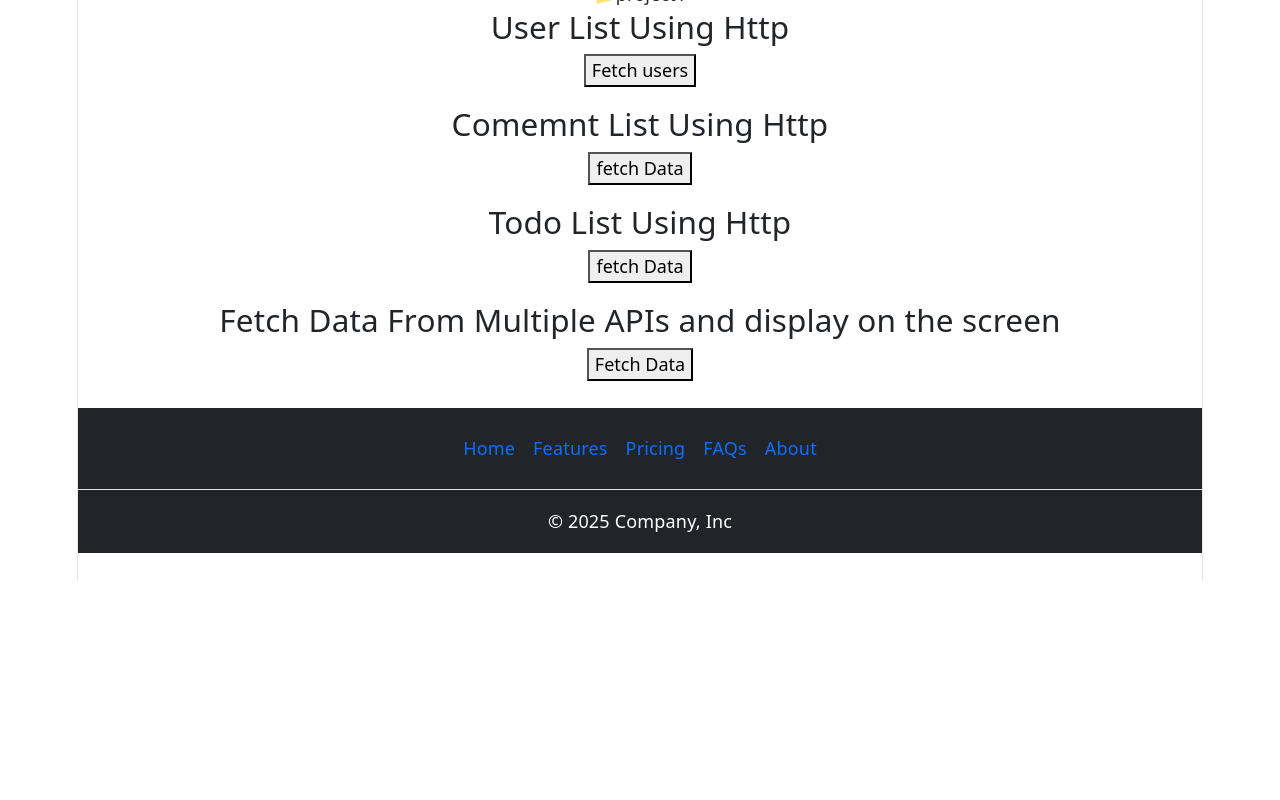
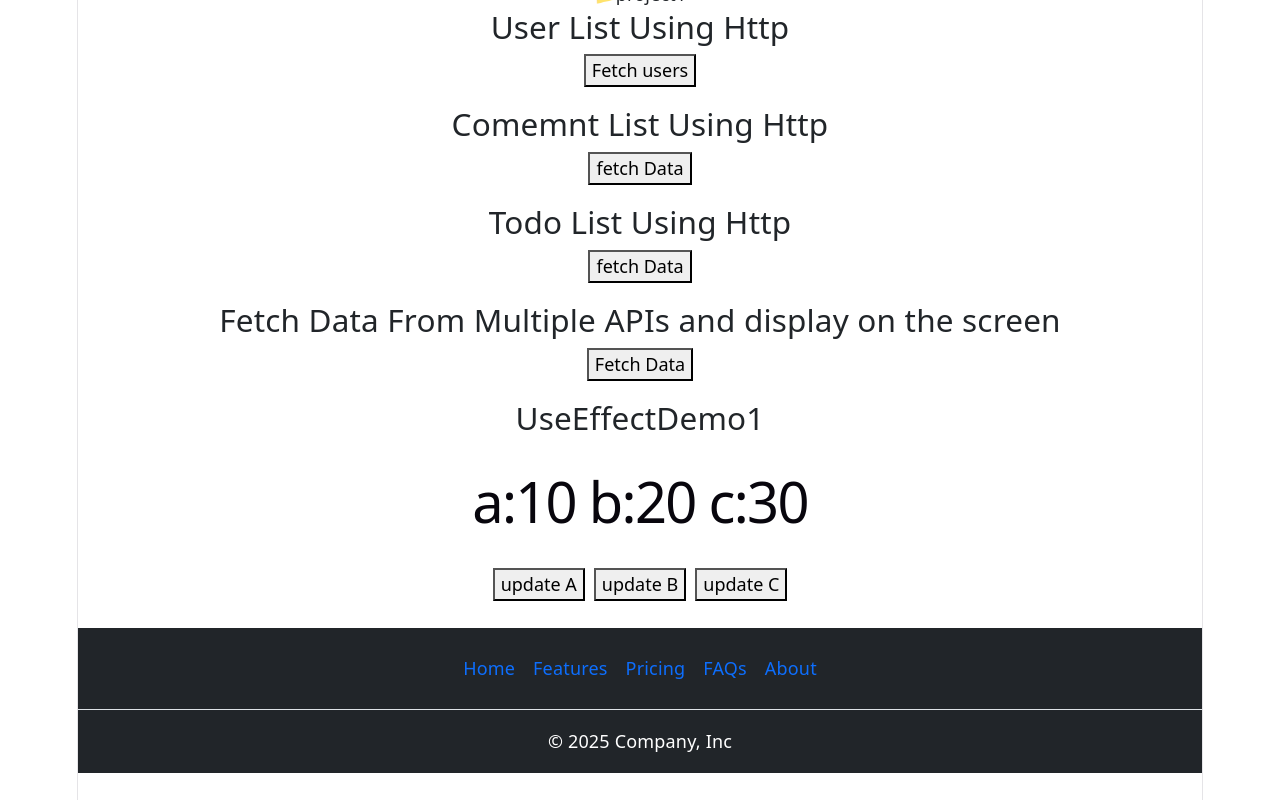
Before and after one commit to srinithreddy16/react-engineering-playbook, a React (Vite) app in the folder my-app/: page / in a window 1280 px wide. Shown: the part 9351-10151 px from the top of the page. Before the commit the page ends 9931 px from the top, so only its background shows below. Built offline with nearby package versions, Linux system fonts and the light colour scheme; the HTML template or start-up script is replaced by a standard one.

Commit message:
useEffect();

```diff
--- a/my-app/src/components/body/body.tsx
+++ b/my-app/src/components/body/body.tsx
@@ -22,6 +22,7 @@ import UserList_Http from "../http/UserList_Http.tsx";
 import CommentList_Http from "../http/CommentList_Http.tsx";
 import ToDoList_Http from "../http/ToDoList_Http.tsx";
 import Multiple_API from "../http/Multiple_API.tsx";
+import UseEffectDemo1 from "../hooks/UseEffectDemo1.tsx";
 
 function Body(){
   console.log(add(10,20));
@@ -55,6 +56,7 @@ function Body(){
     <CommentList_Http/>
     <ToDoList_Http/>
     <Multiple_API/>
+    <UseEffectDemo1/>
 
 
 
--- /dev/null
+++ b/my-app/src/components/hooks/UseEffectDemo1.tsx
@@ -0,0 +1,25 @@
+import { useState, useEffect } from "react";
+
+export default function UseEffectDemo1() {
+  const [a, setA] = useState(10);
+  const [b, setB] = useState(20);
+  const [c, setC] = useState(30);
+
+  useEffect(() => {
+    console.log("use effect called after the component is rendered...");
+  }, [a, b]);
+
+  return (
+    <>
+      <h3>UseEffectDemo1</h3>
+      <h1>
+        a:{a} b:{b} c:{c}
+      </h1>
+      <button onClick={() => setA(15)}>update A</button>
+      <button onClick={() => setB(25)} className="mx-2">
+        update B
+      </button>
+      <button onClick={() => setC(35)}>update C</button>
+    </>
+  );
+}
--- a/my-app/src/components/http/CommentList_Http.tsx
+++ b/my-app/src/components/http/CommentList_Http.tsx
@@ -5,7 +5,7 @@ export default function CommentList_Http() {
   const [comments,setComments] = useState<any[]>([]);
 
   const fetchCommentsData = async()=>{
-    const response = await axios.get('https://jsonplaceholder.typicode.com/comment');
+    const response = await axios.get('https://jsonplaceholder.typicode.com/comments');
     setComments(response.data);
   }
 
```
Also changed, not shown: my-app/notes.txt.
